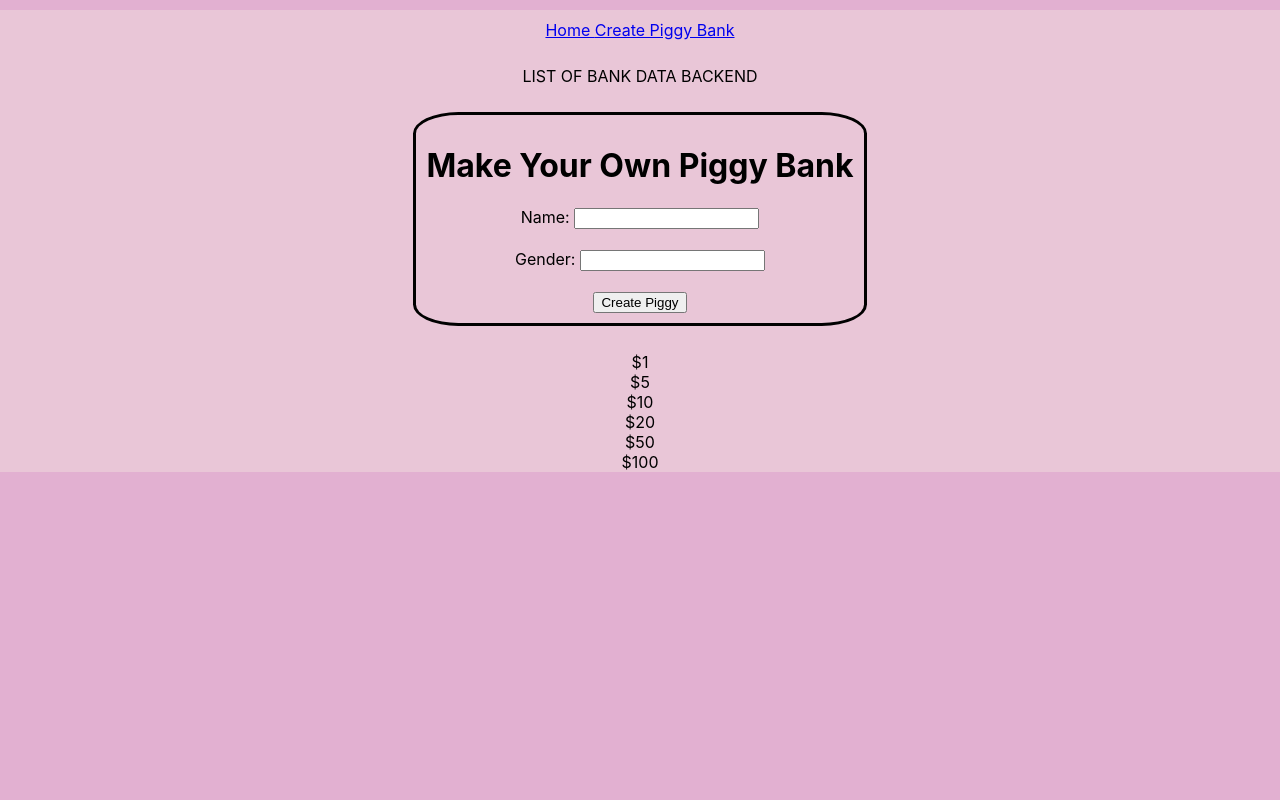
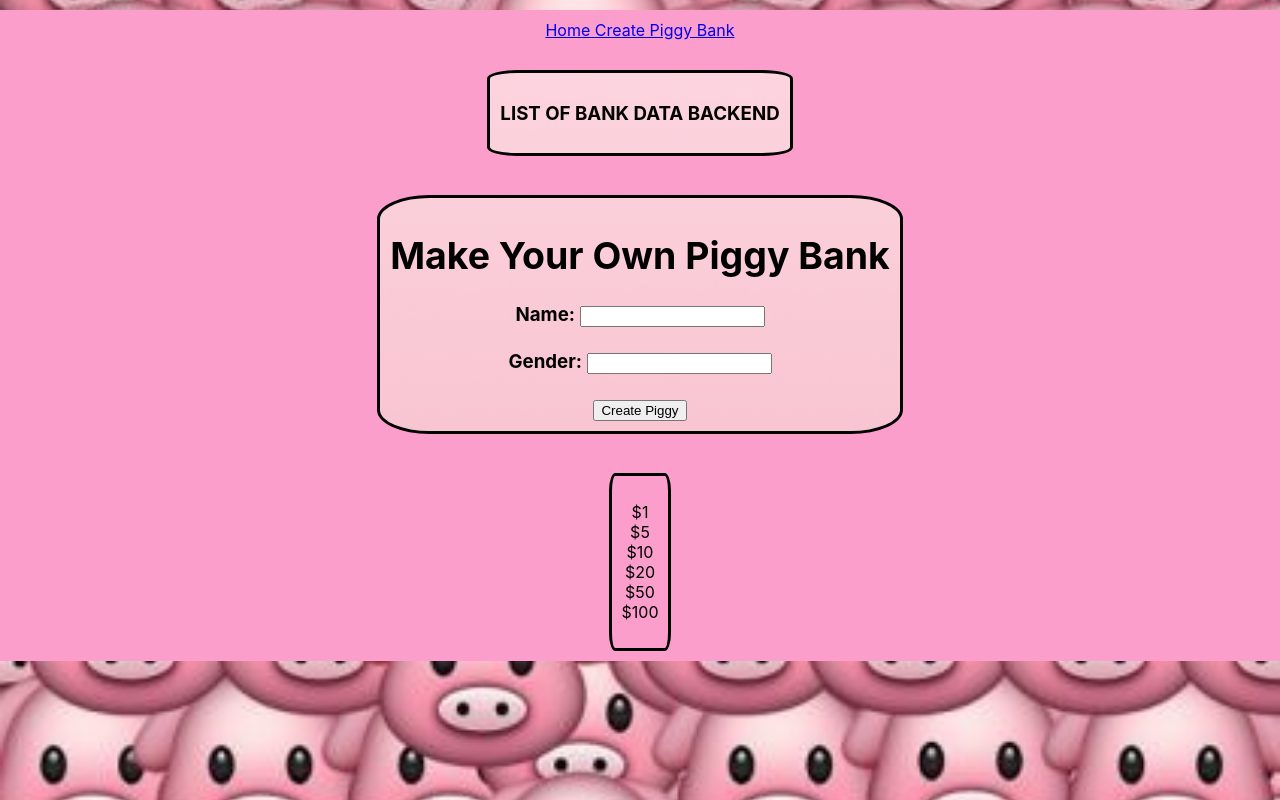
Before and after one commit to daliayan/My_Piggy_Bank, a React (Create React App) app in the folder frontend/: page / in a window 1280 px wide. Built offline with nearby package versions, Linux system fonts and the light colour scheme.

Commit message:
need to fetch backend data - working on styling now

```diff
--- a/frontend/src/App.css
+++ b/frontend/src/App.css
@@ -1,12 +1,14 @@
 .App {
   text-align: center;
-  background-color: rgb(233, 198, 215);
+  background-color: rgb(251, 158, 203);
+  justify-content:center;
+  align-items: center;
 }
 
-/* .App-logo {
+.App-logo {
   height: 40vmin;
   pointer-events: none;
-} */
+}
 
 @media (prefers-reduced-motion: no-preference) {
   .App-logo {
@@ -20,7 +22,7 @@
   text-size-adjust: 30;
   margin: 10px;
   padding: 10px;
-
+   /* display:flex; */
 }
 
 .piggy-bank-form{
@@ -30,11 +32,38 @@
   border-style: solid;
   margin: 10px;
   padding: 10px;
+  /* background-color: rgb(251, 158, 203); */
+  background: url(images/pink.jpg) no-repeat center center fixed;
   /* background-image: url('/images/piggy') */
 }
 
-form {
-  text-align: center;
+.bank-container{
+  /* align-self: center; */
+  display: inline-block;
+  border-radius: 10%;
+  border-style: solid;
+  margin: 10px;
+  padding: 10px;
+  background: url(images/pink.jpg) no-repeat center center fixed;
+  /* -webkit-background-size: cover;
+  -moz-background-size: cover;
+  -o-background-size: cover;
+  background-size: cover; */
+  /* background-image: url('/images/piggy') */
+}
+
+.fund-container{
+  display: inline-block;
+  border-radius: 10%;
+  border-style: solid;
+  margin: 10px;
+  padding: 10px;
+}
+
+
+.img{
+  max-width: 400px;
+  margin: auto;
 }
 
 /* background: url("./images/soft-pink.jpeg") no-repeat center
@@ -48,7 +77,7 @@ form {
   align-items: center;
   justify-content: center;
   font-size: calc(10px + 2vmin);
-  color: white;
+  color: rgb(17, 9, 9);
 } */
 
 /* .App-link {
--- a/frontend/src/App.js
+++ b/frontend/src/App.js
@@ -5,6 +5,7 @@ import  NavBar from './components/NavBar';
 // import {fetchBanks} from './actions/fetchBanks';
 import {connect} from "react-redux";
 import BankContainer from './containers/BankContainer';
+import BankFormContainer from './containers/BankFormContainer';
 import FundContainter from './containers/FundContainer';
 
 class App extends Component {
@@ -33,7 +34,10 @@ class App extends Component {
             <BankContainer />
           </div>
           <div>
-            <FundContainter />
+          <BankFormContainer />
+          </div>
+          <div>
+          <FundContainter />
           </div>
         </Router>
       </div>
--- a/frontend/src/components/BankList.js
+++ b/frontend/src/components/BankList.js
@@ -10,10 +10,10 @@ class BankList extends Component {
     render(){
         return (
             <div className='bank-list'>
-                <p>
+                <h3>
                     {/* {this.listBanks()} */}
                     LIST OF BANK DATA BACKEND
-                </p>
+                </h3>
             </div>
         )
     }
--- a/frontend/src/components/FundCard.js
+++ b/frontend/src/components/FundCard.js
@@ -12,11 +12,11 @@ export default function FundCard(props) {
                     </div>
                     <div id="ten-bill"> $10
                     </div>
-                    <div id="twentry-bill"> $20
+                    <div id="twenty-bill"> $20
                     </div>
-                    <div> $50
+                    <div id="fifty-bill"> $50
                     </div>
-                    <div> $100 {props.value}
+                    <div id="hundred-bill"> $100 {props.value}
                     </div>
             </p>
         </div>
--- a/frontend/src/containers/BankContainer.js
+++ b/frontend/src/containers/BankContainer.js
@@ -1,19 +1,17 @@
 import React, { Component } from 'react';
-import BankForm from '../components/BankForm';
 import BankList from '../components/BankList';
 
 
 class BankContainer extends Component {
-    // componentDidMount(){
-    //     console.log("My data is connected");
-    // }
+    componentDidMount(){
+        console.log("My data is connected");
+    }
 
     render(){
         return (
-        <div id="bank-container">
+        <div id="bank-container" className="bank-container">
             <p>
               <BankList />
-              <BankForm />
             </p>
         </div>
         )
--- /dev/null
+++ b/frontend/src/containers/BankFormContainer.js
@@ -0,0 +1,18 @@
+import React, { Component } from 'react';
+import BankForm from '../components/BankForm';
+
+class BankFormContainer extends Component {
+
+
+    render(){
+        return (
+        <div id="bank-container">
+            <h3>
+              <BankForm />
+            </h3>
+        </div>
+        )
+    }
+}
+
+export default BankFormContainer;
--- a/frontend/src/containers/FundContainer.js
+++ b/frontend/src/containers/FundContainer.js
@@ -5,10 +5,9 @@ import {connect} from "react-redux";
 
 const FundContainter = (props) => {
         return (
-            <div>
+            <div id="fund-container" className="fund-container">
                 <p>
                     <FundCard />
-
                 </p>
             </div>
         )
--- a/frontend/src/index.css
+++ b/frontend/src/index.css
@@ -5,7 +5,12 @@ body {
     sans-serif;
   -webkit-font-smoothing: antialiased;
   -moz-osx-font-smoothing: grayscale;
-  background-color: rgb(226, 176, 209);
+  /* background-color: rgb(243, 217, 235); */
+  background: url(images/oinky.jpg) no-repeat center center fixed;
+  -webkit-background-size: cover;
+  -moz-background-size: cover;
+  -o-background-size: cover;
+  background-size: cover;
 }
 
 code {
```
Also changed, not shown: frontend/src/images/oinky.jpg (added), frontend/src/images/pigs.jpg (added).
